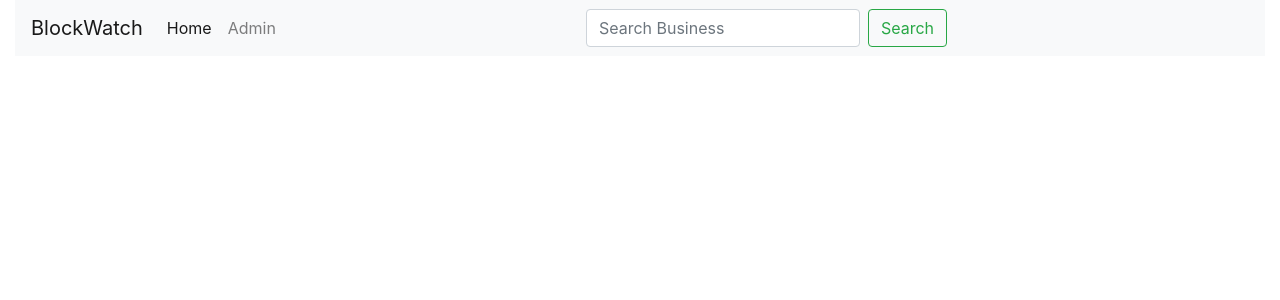
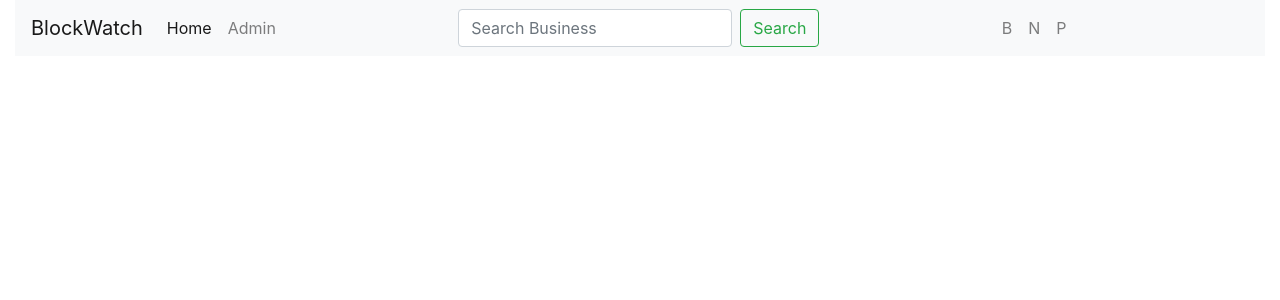
Before and after one commit to Wannjer1/Block-Watch, a Django app: template blockapp/templates/base.html in a window 1280 px wide. Shown: the top 300 px of the page. Run offline with Django 4.2, Linux system fonts and the light colour scheme; the template is opened without the code that fills it, so the values that code supplies are empty; some libraries are stand-ins or nearby versions.

Commit message:
added url links to all forms

```diff
--- a/blockapp/templates/navbar.html
+++ b/blockapp/templates/navbar.html
@@ -1,5 +1,5 @@
-{% load bootstrap4 %}
-<nav class="navbar navbar-expand-lg navbar-light bg-light">
+{% load static %} {% load bootstrap4 %}
+<nav class="navbar navbar-expand-lg navbar-light bg-light container-fluid">
   <a class="navbar-brand" href="/">BlockWatch</a>
   <button
     class="navbar-toggler"
@@ -16,7 +16,7 @@
   <div class="collapse navbar-collapse" id="navbarSupportedContent">
     <ul class="navbar-nav mr-auto">
       <li class="nav-item active">
-        <a class="nav-link" href="/"
+        <a class="nav-link" href="{% url 'home' %}"
           >Home <span class="sr-only">(current)</span></a
         >
       </li>
@@ -35,5 +35,16 @@
         Search
       </button>
     </form>
+    <ul class="navbar-nav mr-auto">
+      <li class="nav-item">
+        <a class="nav-link" href="{% url 'AddBusiness'  %}">B</a>
+      </li>
+      <li class="nav-item">
+        <a class="nav-link" href="{% url 'AddNeighbourhood'  %}">N</a>
+      </li>
+      <li class="nav-item">
+        <a class="nav-link" href="{% url 'AddPost'  %}">P</a>
+      </li>
+    </ul>
   </div>
 </nav>
```
